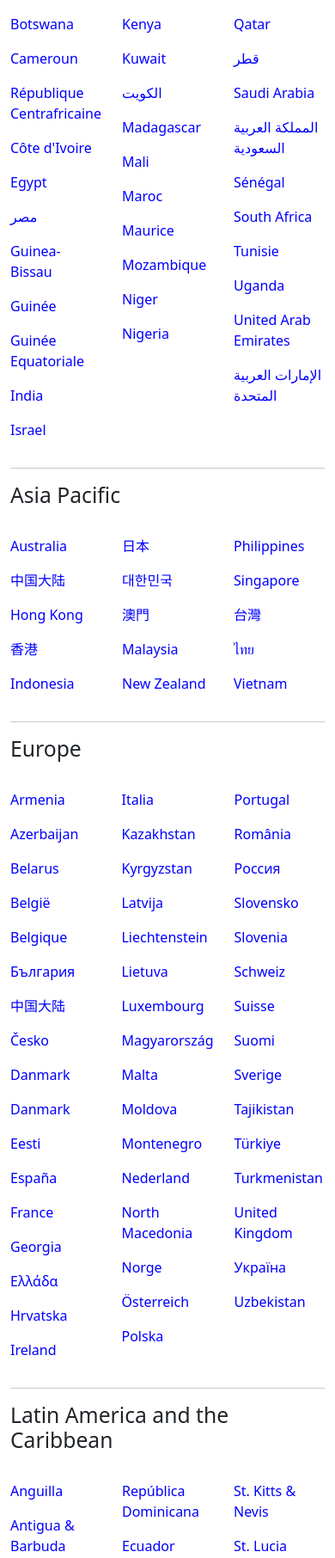
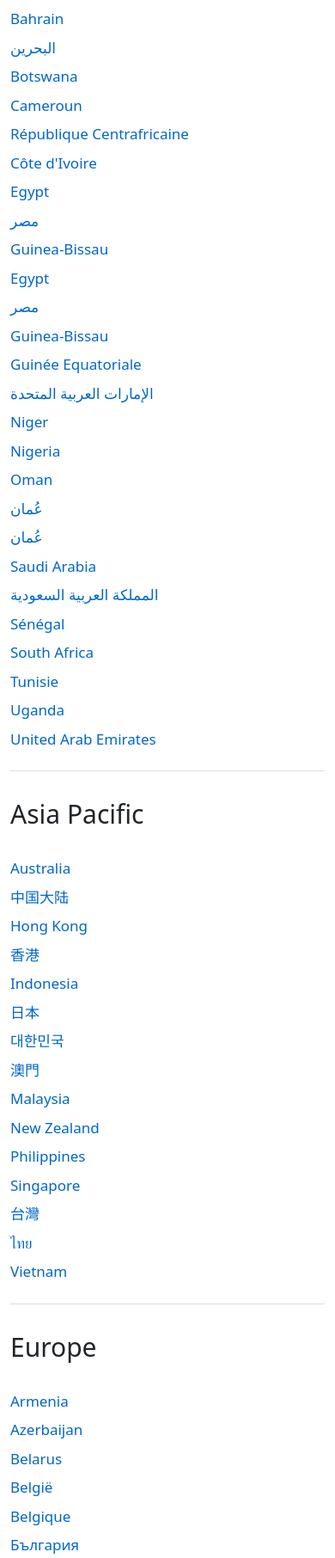
Before and after one commit to chowzxc31/micronics-wizmax-shoppage, a plain HTML site: page index.html in a window 390 px wide. Shown: the part 188-2000 px from the top of the page at 86% size. Drawn offline with nearby package versions, Linux system fonts and the light colour scheme.

Commit message:
modified the shop page

```diff
--- a/index.html
+++ b/index.html
@@ -1,212 +1,143 @@
 <!DOCTYPE html>
 <html lang="en">
   <head>
-    <meta charset="UTF-8">
-    <meta http-equiv="X-UA-Compatible" content="IE=edge">
-    <meta name="viewport" content="width=device-width, initial-scale=1.0">
-    <link href="https://cdn.jsdelivr.net/npm/bootstrap@5.0.2/dist/css/bootstrap.min.css" rel="stylesheet" integrity="sha384-EVSTQN3/azprG1Anm3QDgpJLIm9Nao0Yz1ztcQTwFspd3yD65VohhpuuCOmLASjC" crossorigin="anonymous">
-    <link rel="stylesheet" href="style.css">
+    <meta charset="UTF-8" />
+    <meta http-equiv="X-UA-Compatible" content="IE=edge" />
+    <meta name="viewport" content="width=device-width, initial-scale=1.0" />
+    <link
+      href="https://cdn.jsdelivr.net/npm/bootstrap@5.0.2/dist/css/bootstrap.min.css"
+      rel="stylesheet"
+      integrity="sha384-EVSTQN3/azprG1Anm3QDgpJLIm9Nao0Yz1ztcQTwFspd3yD65VohhpuuCOmLASjC"
+      crossorigin="anonymous"
+    />
+    <link rel="stylesheet" href="style.css" />
     <title>Shop</title>
   </head>
-<h2>Choose Your Country or Region</h2>
-<hr>
+
   <body>
     <div class="container">
-        <h2>Africa,Middle East, and India</h2>
-        <br>
-        <div class ="row">
-        <div class ="col">
-        <p>Bahrain</p>
-        <p>البحرين</p>
-        <p>Botswana</p>
-        <p>Cameroun</p>
-        <p>République Centrafricaine</p>
-        <p>Côte d'Ivoire</p>
-        <p>Egypt</p>
-        <p>مصر</p>
-        <p>Guinea-Bissau</p>
-        <p>Guinée</p>
-        <p>Guinée Equatoriale</p>
-        <p>India</p>
-        <p>Israel</p>
+      <h2 class="header">Choose Your Country or Region</h2>
+      <div class="country">
+        <h2 class="heading-tag">Africa, Middle East, and India</h2>
+        <div class="row">
+          <div class="col-sm-12 col-md-4 col-lg-4">
+            <a href="#">Bahrain</a>
+            <a href="#">البحرين</a>
+            <a href="#">Botswana</a>
+            <a href="#">Cameroun</a>
+            <a href="#">République Centrafricaine</a>
+            <a href="#">Côte d'Ivoire</a>
+            <a href="#">Egypt</a>
+            <a href="#">مصر</a>
+            <a href="#">Guinea-Bissau</a>
           </div>
-        <div class ="col">
-        <p>Jordan</p>
-        <p>الأردن</p>
-        <p>Kenya</p>
-        <p>Kuwait</p>
-        <p>الكويت</p>
-        <p>Madagascar</p>
-        <p>Mali</p>
-        <p>Maroc</p>
-        <p>Maurice</p>
-        <p>Mozambique</p>
-        <p>Niger</p>
-        <p>Nigeria</p>
+          <div class="col-sm-12 col-md-4 col-lg-4">
+            <a href="#">Egypt</a>
+            <a href="#">مصر</a>
+            <a href="#">Guinea-Bissau</a>
+            <a href="#">Guinée Equatoriale</a>
+            <a href="#">الإمارات العربية المتحدة</a>
+            <a href="#">Niger</a>
+            <a href="#">Nigeria</a>
+            <a href="#">Oman</a>
+            <a href="#">عُمان</a>
           </div>
-     <div class ="col">
-        <p>Oman</p>
-        <p>عُمان</p>
-        <p>Qatar</p>
-        <p>قطر</p>
-        <p>Saudi Arabia</p>
-        <p>المملكة العربية السعودية</p>
-        <p>Sénégal</p>
-        <p>South Africa</p>
-        <p>Tunisie</p>
-        <p>Uganda</p>
-        <p>United Arab Emirates</p>
-        <p>الإمارات العربية المتحدة</p>
+          <div class="col-sm-12 col-md-4 col-lg-4">
+            <a href="#">عُمان</a>
+            <a href="#">Saudi Arabia</a>
+            <a href="#">المملكة العربية السعودية</a>
+            <a href="#">Sénégal</a>
+            <a href="#">South Africa</a>
+            <a href="#">Tunisie</a>
+            <a href="#">Uganda</a>
+            <a href="#">United Arab Emirates</a>
+          </div>
+        </div>
+      </div>
+      <div class="country">
+        <h2>Asia Pacific</h2>
+        <div class="row">
+          <div class="col-sm-12 col-md-4 col-lg-4">
+            <a href="">Australia</a>
+            <a href="">中国大陆</a>
+            <a href="">Hong Kong</a>
+            <a href="">香港</a>
+            <a href="">Indonesia</a>
+          </div>
+          <div class="col-sm-12 col-md-4 col-lg-4">
+            <a href="">日本 </a>
+            <a href="">대한민국 </a>
+            <a href="">澳門 </a>
+            <a href="">Malaysia</a>
+            <a href="">New Zealand</a>
+          </div>
+          <div class="col-sm-12 col-md-4 col-lg-4">
+            <a href="">Philippines</a>
+            <a href="">Singapore</a>
+            <a href="">台灣</a>
+            <a href="">ไทย</a>
+            <a href="">Vietnam</a>
+          </div>
+        </div>
+      </div>
+      <div class="country">
+        <h2>Europe</h2>
+        <div class="row">
+          <div class="col-sm-12 col-md-4 col-lg-4">
+            <a href="">Armenia</a>
+            <a href="">Azerbaijan</a>
+            <a href="">Belarus</a>
+            <a href="">België</a>
+            <a href="">Belgique</a>
+          </div>
+          <div class="col-sm-12 col-md-4 col-lg-4">
+            <a href="">България</a>
+            <a href="">Česko</a>
+            <a href="">Danmark</a>
+            <a href="">Deutschland</a>
+            <a href="">Eesti</a>
+          </div>
+          <div class="col-sm-12 col-md-4 col-lg-4">
+            <a href="">España</a>
+            <a href="">France</a>
+            <a href="">Georgia</a>
+            <a href="">Ελλάδα</a>
+            <a href="">Hrvatska</a>
+          </div>
+        </div>
+      </div>
+      <div class="country">
+        <h2>The United States, Canada, and Puerto Rico</h2>
+        <div class="row">
+          <div class="col-sm-12 col-md-4 col-lg-4">
+            <a href="">Canada (English)</a>
+            <a href="">Canada (Français)</a>
+          </div>
+          <div class="col-sm-12 col-md-4 col-lg-4">
+            <a href="">Puerto Rico (Español)</a>
+            <a
+              href="https://www.amazon.com/stores/WIZMAX/page/AADA7D9F-FC97-4B97-B16B-ABFBAD23A146?ref_=ast_bln"
+              >United States</a
+            >
+          </div>
         </div>
       </div>
     </div>
 
-     <div class="container">
-     <hr>
-     <h2>Asia Pacific</h2>
-     <br>
-     <div class ="row">
-        <div class ="col">
-        <p>Australia</p>
-        <p>中国大陆</p>
-        <p>Hong Kong</p>
-        <p>香港</p>
-        <p>Indonesia</p>
-      </div>
-        <div class ="col">
-        <p>日本</p>
-        <p>대한민국</p>
-        <p>澳門</p>
-        <p>Malaysia</p>
-        <p>New Zealand</p>
-     </div>
-     <div class ="col">
-        <p>Philippines</p>
-        <p>Singapore</p>
-        <p>台灣</p>
-        <p>ไทย</p>
-        <p>Vietnam</p>
-    </div>
-  </div>
-</div>
-<div class="container">
-    <hr>
-    <h2>Europe</h2>
-     <br>
-    <div class ="row">
-       <div class ="col">
-       <p>Armenia</p>
-       <p>Azerbaijan</p>
-       <p>Belarus</p>
-       <p>België</p>
-       <p>Belgique</p>
-       <p>България</p>
-       <p>中国大陆</p>
-       <p>Česko</p>
-       <p>Danmark</p>
-       <p>Danmark</p>
-       <p>Eesti</p>
-       <p>España</p>
-       <p>France</p>
-       <p>Georgia</p>
-       <p>Ελλάδα</p>
-       <p>Hrvatska</p>
-       <p>Ireland</p>
-     </div>
-       <div class ="col">
-        <p>Italia</p>
-        <p>Kazakhstan</p>
-        <p>Kyrgyzstan</p>
-        <p>Latvija</p>
-        <p>Liechtenstein</p>
-        <p>Lietuva</p>
-        <p>Luxembourg</p>
-        <p>Magyarország</p>
-        <p>Malta</p>
-        <p>Moldova</p>
-        <p>Montenegro</p>
-        <p>Nederland</p>
-        <p>North Macedonia</p>
-        <p>Norge</p>
-        <p>Österreich</p>
-        <p>Polska</p>
-    </div>
-    <div class ="col">
-        <p>Portugal</p>
-        <p>România</p>
-        <p>Россия</p>
-        <p>Slovensko</p>
-        <p>Slovenia</p>
-        <p>Schweiz</p>
-        <p>Suisse</p>
-        <p>Suomi</p>
-        <p>Sverige</p>
-        <p>Tajikistan</p>
-        <p>Türkiye</p>
-        <p>Turkmenistan</p>
-        <p>United Kingdom</p>
-        <p>Україна</p>
-        <p>Uzbekistan</p>
-   </div>
-   <div class="container">
-    <hr>
-    <h2>Latin America and the Caribbean</h2>
-     <br>
-    <div class ="row">
-       <div class ="col">
-       <p>Anguilla</p>
-       <p>Antigua & Barbuda</p>
-       <p>Argentina</p>
-       <p>Barbados</p>
-       <p>Belize</p>
-       <p>Bermuda</p>
-       <p>Bolivia</p>
-       <p>Brasil</p>
-       <p>British Virgin Islands</p>
-       <p>Cayman Islands</p>
-       <p>Chile</p>
-       <p>Colombia</p>
-       <p>Costa Rica</p>
-       <p>Dominica</p>
-     </div>
-       <div class ="col">
-        <p>República Dominicana</p>
-        <p>Ecuador</p>
-        <p>El Salvador</p>
-        <p>Grenada</p>
-        <p>Guatemala</p>
-        <p>Guyana</p>
-        <p>Honduras</p>
-        <p>México</p>
-        <p>Montserrat</p>
-        <p>Nicaragua</p>
-        <p>Panamá</p>
-        <p>Paraguay</p>
-        <p>Perú</p>
-    </div>
-    <div class ="col">
-        <p>St. Kitts & Nevis</p>
-        <p>St. Lucia</p>
-        <p>St. Vincent & The Grenadines</p>
-        <p>Suriname</p>
-        <p>The Bahamas</p>
-        <p>Trinidad & Tobago</p>
-        <p>Turks & Caicos</p>
-        <p>Uruguay</p>
-        <p>Venezuela</p>
-        <p>América Latina y el Caribe (Español)</p>
-        <p>Latin America and the Caribbean (English)</p>
-        <p>Turkmenistan</p>
-        <p>United Kingdom</p>
-        <p>Україна</p>
-        <p>Uzbekistan</p>
-   </div>
- </div>
-</div>
-
-
-    <script src="https://cdn.jsdelivr.net/npm/bootstrap@5.0.2/dist/js/bootstrap.bundle.min.js" integrity="sha384-MrcW6ZMFYlzcLA8Nl+NtUVF0sA7MsXsP1UyJoMp4YLEuNSfAP+JcXn/tWtIaxVXM" crossorigin="anonymous"></script>
-    <script src="https://cdn.jsdelivr.net/npm/@popperjs/core@2.9.2/dist/umd/popper.min.js" integrity="sha384-IQsoLXl5PILFhosVNubq5LC7Qb9DXgDA9i+tQ8Zj3iwWAwPtgFTxbJ8NT4GN1R8p" crossorigin="anonymous"></script>
-<script src="https://cdn.jsdelivr.net/npm/bootstrap@5.0.2/dist/js/bootstrap.min.js" integrity="sha384-cVKIPhGWiC2Al4u+LWgxfKTRIcfu0JTxR+EQDz/bgldoEyl4H0zUF0QKbrJ0EcQF" crossorigin="anonymous"></script>
+    <script
+      src="https://cdn.jsdelivr.net/npm/bootstrap@5.0.2/dist/js/bootstrap.bundle.min.js"
+      integrity="sha384-MrcW6ZMFYlzcLA8Nl+NtUVF0sA7MsXsP1UyJoMp4YLEuNSfAP+JcXn/tWtIaxVXM"
+      crossorigin="anonymous"
+    ></script>
+    <script
+      src="https://cdn.jsdelivr.net/npm/@popperjs/core@2.9.2/dist/umd/popper.min.js"
+      integrity="sha384-IQsoLXl5PILFhosVNubq5LC7Qb9DXgDA9i+tQ8Zj3iwWAwPtgFTxbJ8NT4GN1R8p"
+      crossorigin="anonymous"
+    ></script>
+    <script
+      src="https://cdn.jsdelivr.net/npm/bootstrap@5.0.2/dist/js/bootstrap.min.js"
+      integrity="sha384-cVKIPhGWiC2Al4u+LWgxfKTRIcfu0JTxR+EQDz/bgldoEyl4H0zUF0QKbrJ0EcQF"
+      crossorigin="anonymous"
+    ></script>
   </body>
 </html>
--- a/style.css
+++ b/style.css
@@ -2,6 +2,28 @@
   margin: 0;
   padding: 0;
 }
-p {
-  color: blue;
+.header {
+  margin: 0.5rem;
+  font-size: 25px;
+  padding-bottom: 1rem;
+  border-bottom: 1.5px solid #ddd;
 }
+.country {
+  margin-bottom: 2rem;
+  border-bottom: 1px solid #ddd;
+  padding-bottom: 1.5rem;
+}
+.country h2 {
+  padding-bottom: 1rem;
+  font-size: 30px;
+}
+.heading-tag {
+  text-decoration: none;
+}
+a {
+  color: #0066cc;
+  font-size: 17px;
+  display: block;
+  margin-top: 0.5rem;
+  text-decoration: 0;
+}
```
Lines whose indentation alone changed are shown as unchanged.
